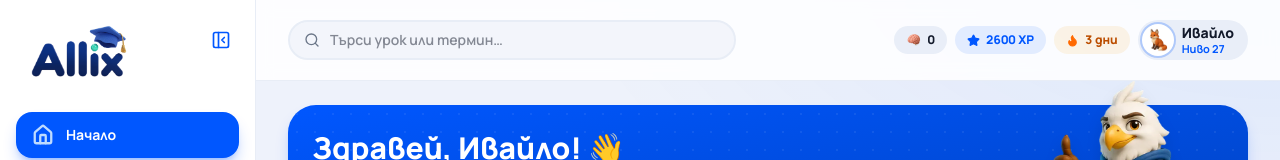
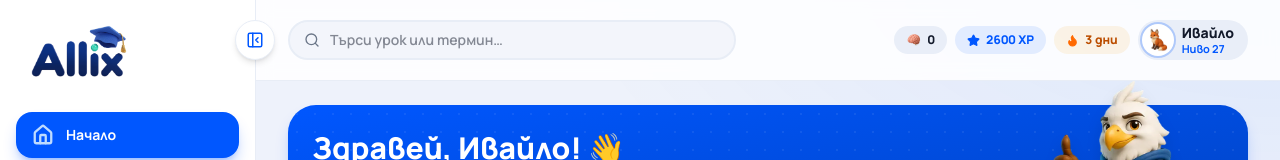
Before and after one commit to ir3nna/allix-financial-literacy, a Next.js app: page / in a window 1280 px wide. Shown: the top 160 px of the page. Built offline with nearby package versions, Linux system fonts and the light colour scheme.

Commit message:
Бутон свиване/разгъване на ръба на сайдбара (кръг, подравнен със сърч бара)

```diff
--- a/components/nav.tsx
+++ b/components/nav.tsx
@@ -75,27 +75,25 @@ export function Nav() {
   );
 
   const sidebarHeader = (
-    <div className={cn("mb-6 flex", collapsed ? "justify-center" : "items-start justify-between gap-2 pl-2 pt-1")}>
+    <div className={cn("mb-6 flex", collapsed ? "h-8 justify-center" : "items-center pl-2 pt-1")}>
       {!collapsed && (
         <Link href="/">
           <Logo />
         </Link>
       )}
-      <button
-        onClick={() => updateSettings({ sidebarCollapsed: !collapsed })}
-        aria-label={collapsed ? "Разгъни менюто" : "Свий менюто"}
-        aria-expanded={!collapsed}
-        className={cn(
-          "group/nav relative shrink-0 cursor-pointer rounded-xl p-2 text-allianz transition-colors hover:bg-soft hover:text-allianz-dark",
-          // Разгънат: център на реда "Allianz" (не на цялото лого — "ACADEMY" виси отдолу).
-          // Свит: център на търсачката в хедъра.
-          collapsed ? "mt-3.5" : "mt-0.5"
-        )}
-      >
-        {collapsed ? <PanelLeftOpen size={20} /> : <PanelLeftClose size={20} />}
-        {collapsed && <Tip label="Разгъни менюто" />}
-      </button>
     </div>
+  );
+
+  // Бутон за свиване/разгъване — стои на десния ръб на сайдбара и излиза наполовина
+  const collapseHandle = (
+    <button
+      onClick={() => updateSettings({ sidebarCollapsed: !collapsed })}
+      aria-label={collapsed ? "Разгъни менюто" : "Свий менюто"}
+      aria-expanded={!collapsed}
+      className="absolute right-0 top-10 z-50 flex h-10 w-10 -translate-y-1/2 translate-x-1/2 cursor-pointer items-center justify-center rounded-full border border-line bg-card text-allianz shadow-md transition-colors hover:bg-soft hover:text-allianz-dark"
+    >
+      {collapsed ? <PanelLeftOpen size={18} /> : <PanelLeftClose size={18} />}
+    </button>
   );
 
   const themeToggle = collapsed ? (
@@ -162,6 +160,7 @@ export function Nav() {
   if (portal) {
     return (
       <aside className={asideClass}>
+        {collapseHandle}
         {sidebarHeader}
 
         {!collapsed && (
@@ -215,6 +214,7 @@ export function Nav() {
     <>
       {/* Странична лента — десктоп (Duolingo-стил: едри бутони с рамка на активния) */}
       <aside className={asideClass}>
+        {collapseHandle}
         {sidebarHeader}
         <nav className="flex flex-col gap-3">
           {ITEMS.filter((i) => i.href !== "/profile").map(({ href, label, icon: Icon }) => {
```
Also changed, not shown: .impeccable/hook.cache.json, 1 other file (tests, documents, lock files or other folders).
